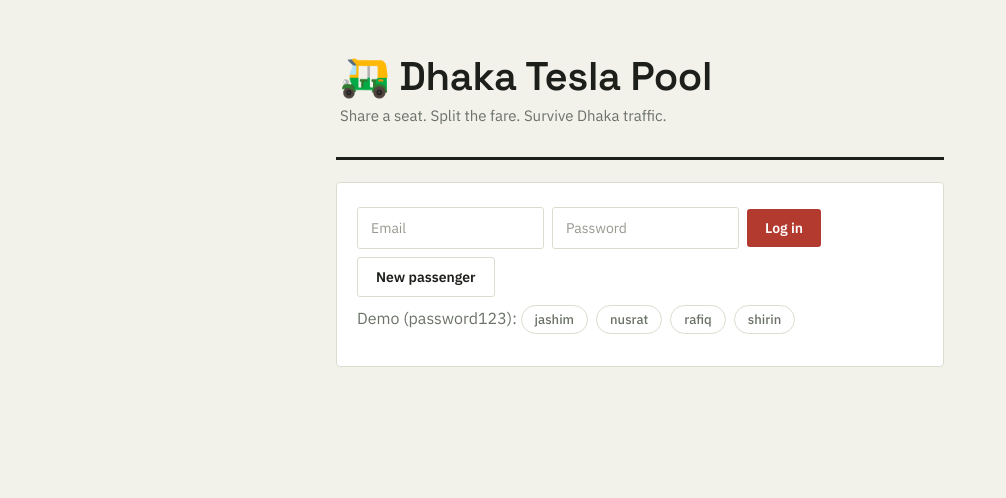
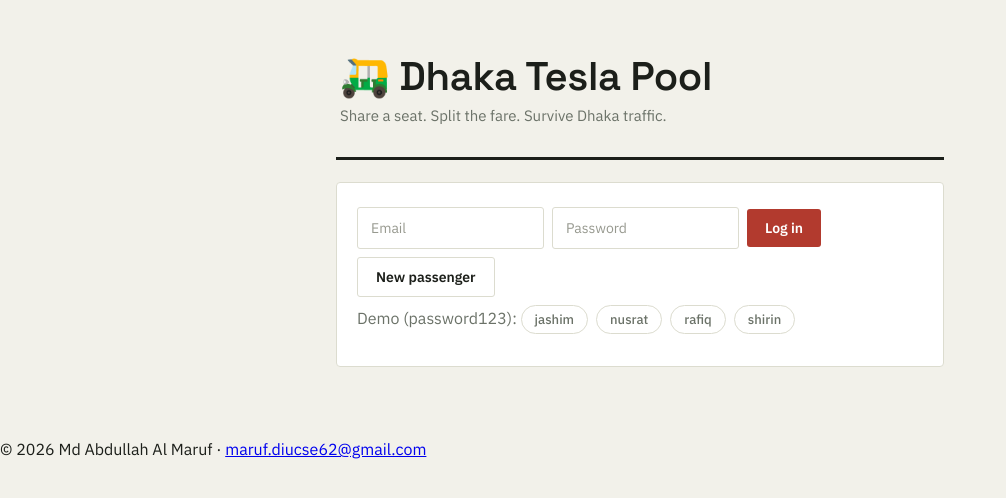
Before and after one commit to maruf-diucse62/tesla-pool, a Next.js app in the folder frontend/: page / in a window 1280 px wide. Shown: the top 498 px of the page, without its empty margins (0-1006 px from the left). Built offline with nearby package versions, Linux system fonts and the light colour scheme; no server answers.

Commit message:
Update layout.js

```diff
--- a/frontend/app/layout.js
+++ b/frontend/app/layout.js
@@ -8,7 +8,12 @@ export default function Layout({ children }) {
         <link rel="preconnect" href="https://fonts.gstatic.com" crossOrigin="true" />
         <link href="https://fonts.googleapis.com/css2?family=Space+Grotesk:wght@500;600;700&family=IBM+Plex+Sans:wght@400;500;600&display=swap" rel="stylesheet" />
       </head>
-      <body>{children}</body>
+      <body>
+        {children}
+        <footer className="site-footer">
+          © {new Date().getFullYear()} Md Abdullah Al Maruf · <a href="mailto:maruf.diucse62@gmail.com">maruf.diucse62@gmail.com</a>
+        </footer>
+      </body>
     </html>
   );
 }
```
